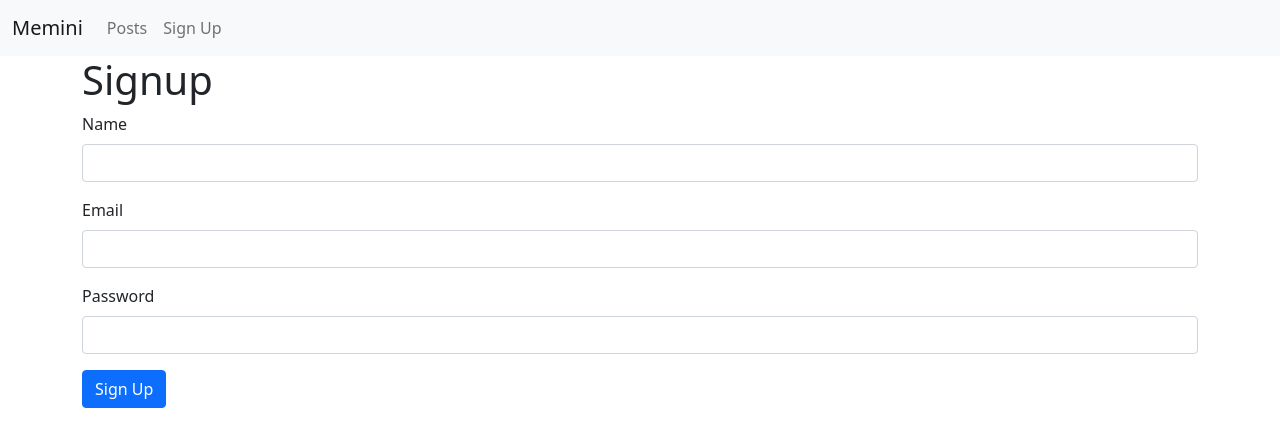
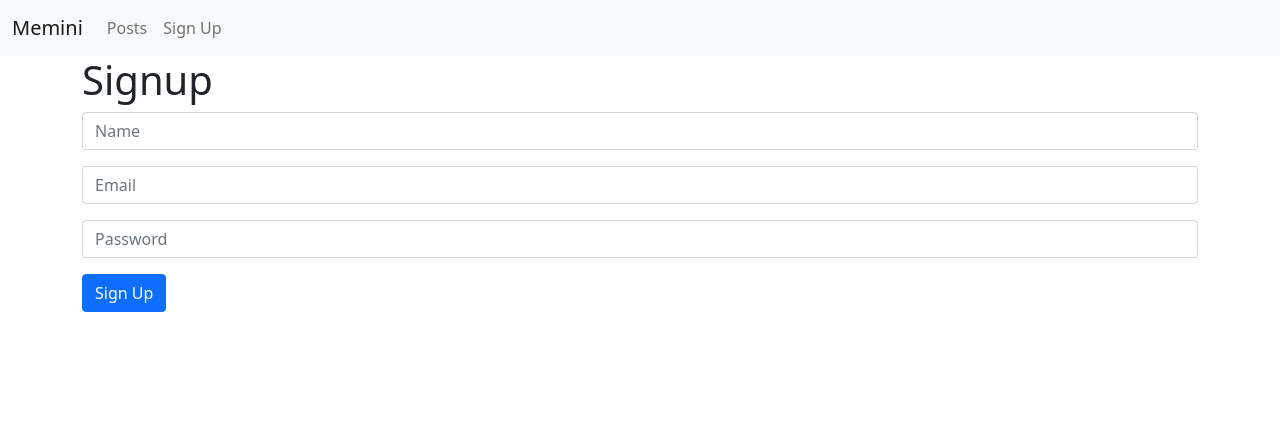
Before and after one commit to felipe-canever-fernandes/memini_web_mvc, a PHP site: page /signup in a window 1280 px wide. Shown: the top 447 px of the page. Run offline with PHP 8.4, Linux system fonts and the light colour scheme.

Commit message:
Turn signup labels into placeholder text

```diff
--- a/app/views/signup/index.twig
+++ b/app/views/signup/index.twig
@@ -7,13 +7,19 @@
 
     <form method="post" action="/signup/insert">
         <div class="mb-3">
-            <label for="name" class="form-label">Name</label>
-            <input type="text" class="form-control" id="name" name="name" value="{{ user.getName }}" required>
+            <input
+                    type="text"
+                    placeholder="Name"
+                    class="form-control"
+                    id="name"
+                    name="name"
+                    value="{{ user.getName }}" required
+            >
         </div>
         <div class="mb-3">
-            <label for="email" class="form-label">Email</label>
             <input
                     type="email"
+                    placeholder="Email"
                     class="form-control {% if errors.email is defined %}is-invalid{% endif %}"
                     id="email"
                     name="email"
@@ -27,10 +33,10 @@
                 {% endfor %}
             </div>
         </div>
-        <div class="mb-3">
-            <label for="password" class="form-label">Password</label>
+        <div class="input-group mb-3">
             <input
                     type="password"
+                    placeholder="Password"
                     class="form-control"
                     id="password"
                     name="password"
```
